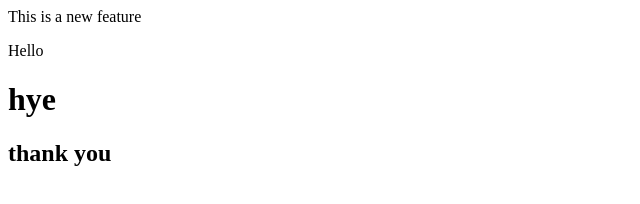
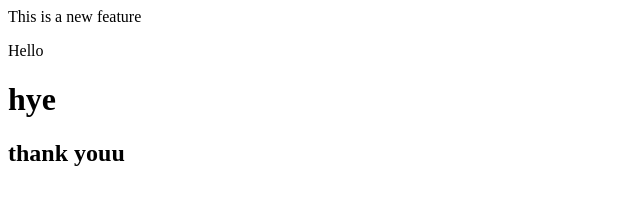
Before and after one commit to Satyajeetkumar03/local, a plain HTML site: page index.html in a window 1280 px wide. Shown: the full height of the page, 0-640 px from the left. Drawn offline with Linux system fonts and the light colour scheme.

Commit message:
Update index.html

```diff
--- a/index.html
+++ b/index.html
@@ -2,4 +2,4 @@
 <p>Hello </p>
 <h1>hye</h1>
 
-<h2>thank you</h2>
+<h2>thank youu</h2>
```
